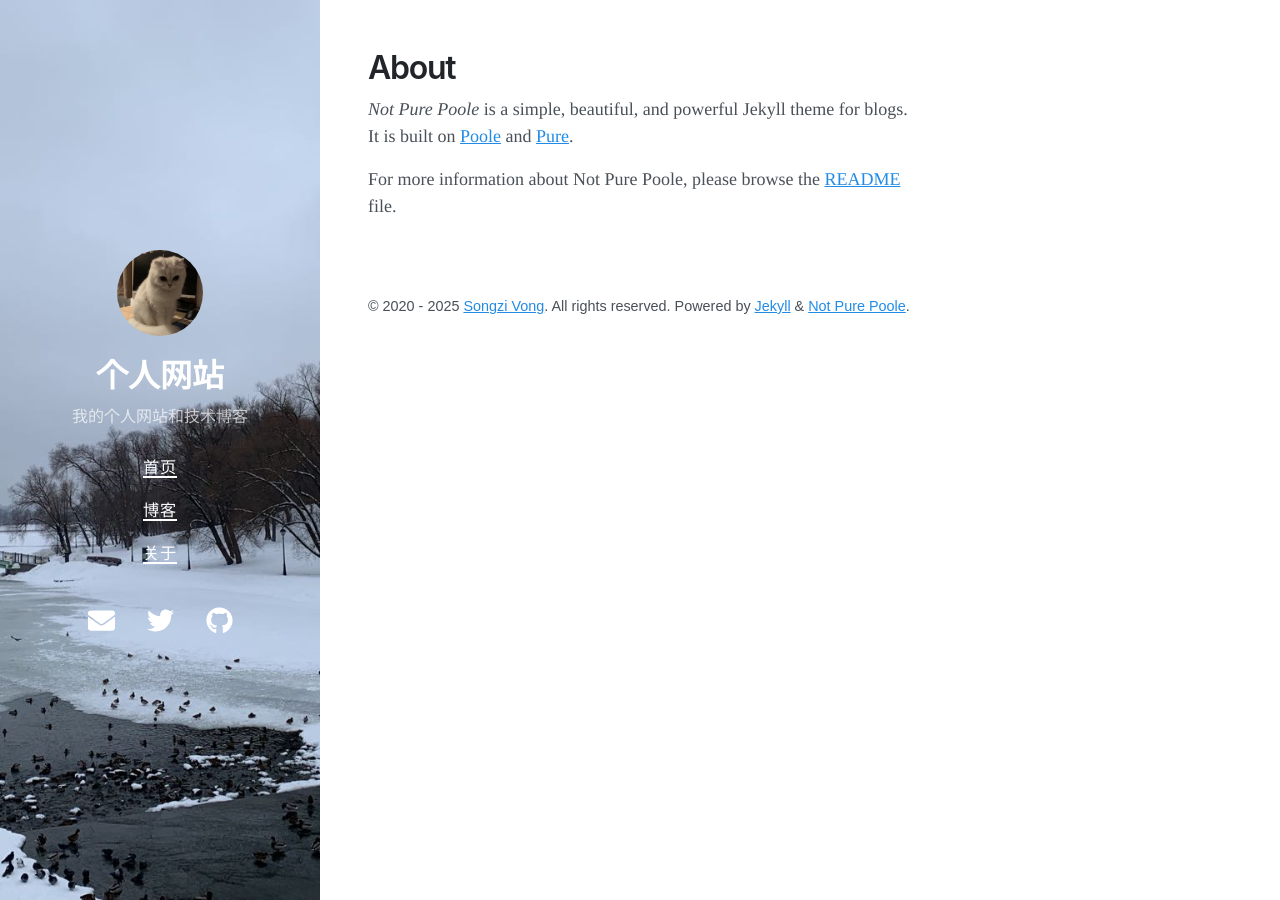
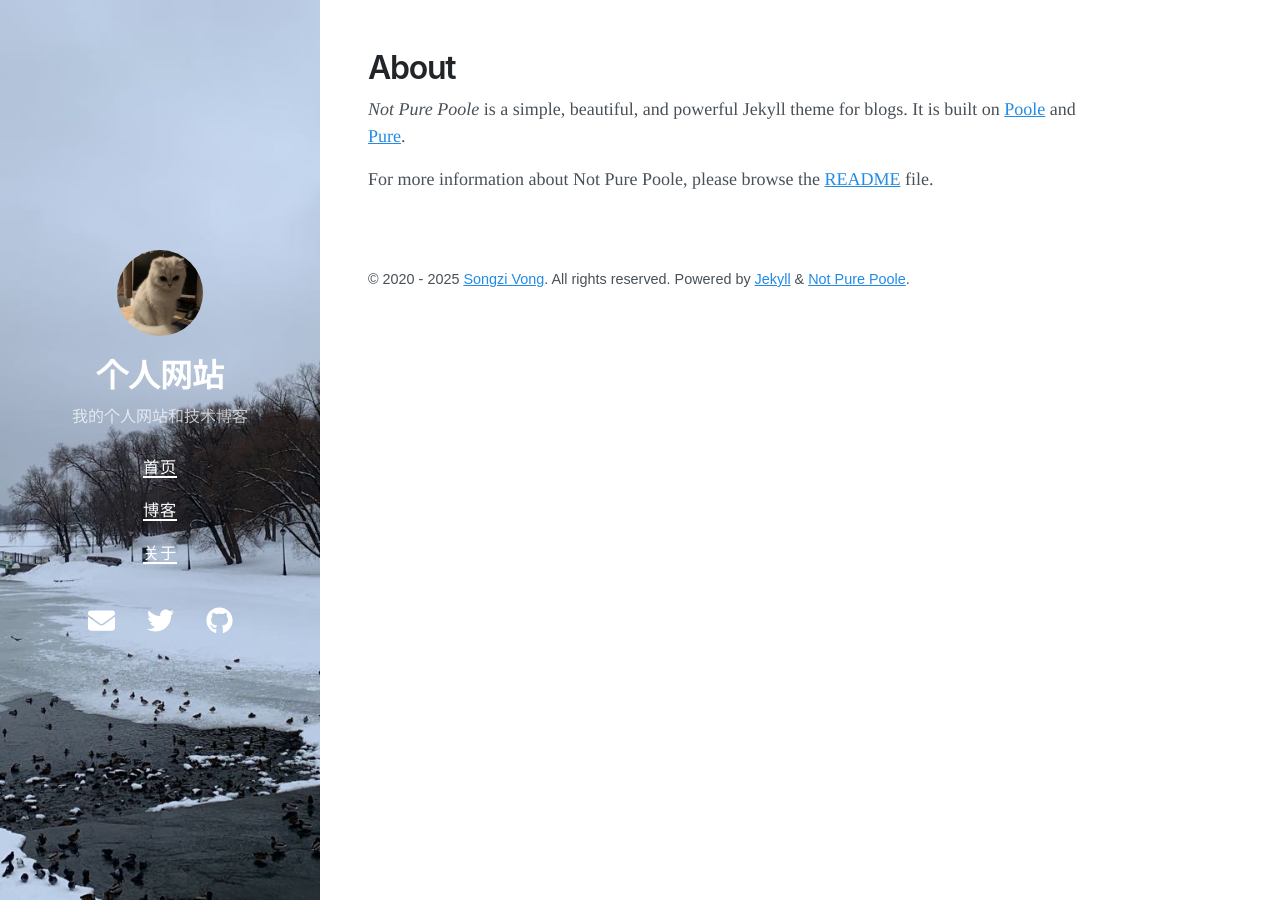
Before and after one commit to tjubigben/tjubigben.github.io, a Jekyll site: the page built from about.md, in a window 1280 px wide. Built offline with Jekyll 4.4.1, drawn with Linux system fonts in a browser that asks for light colours; nearby versions of some CDN libraries.

Commit message:
修改格式

```diff
--- a/_sass/_layout.scss
+++ b/_sass/_layout.scss
@@ -50,11 +50,20 @@ footer {
   .home-header {
     margin-top: -2em;
   }
+
+  .sidebar-right {
+    width: 10%;
+  }
 }
 
 @media (min-width: $lg-width) {
   .sidebar-right {
     display: block;
+    width: 10%;
+  }
+
+  .content {
+    width: 65%;
   }
 }
 
@@ -73,5 +82,7 @@ footer {
 @media (min-width: $md-width) and (max-width: $lg-width) {
   .content {
     width: 75%;
+    padding-right: var(--spacer);
+    margin-right: 0;
   }
 }
--- a/_sass/_profile.scss
+++ b/_sass/_profile.scss
@@ -1,9 +1,9 @@
 // 个人介绍页面样式
 
 .profile {
-  max-width: 800px;
-  margin: 0 auto;
-  padding: 1rem;
+  max-width: 100%;
+  margin: 0;
+  padding: 0.5rem;
 }
 
 .profile-header {
@@ -66,7 +66,7 @@
 
 .project-list {
   display: grid;
-  grid-template-columns: repeat(auto-fill, minmax(300px, 1fr));
+  grid-template-columns: repeat(auto-fill, minmax(280px, 1fr));
   gap: 1.5rem;
 }
 
```
